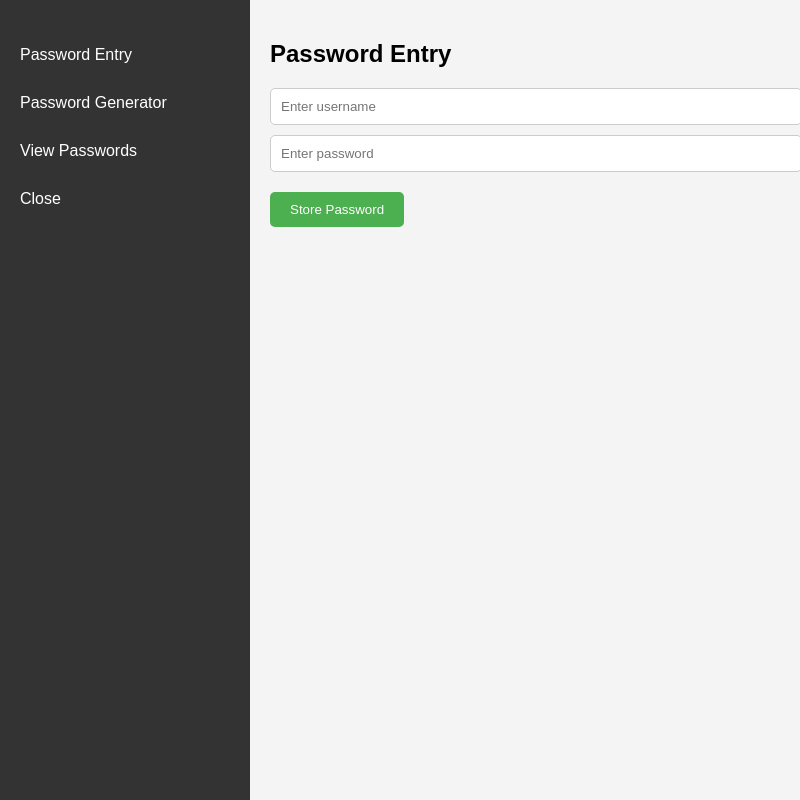
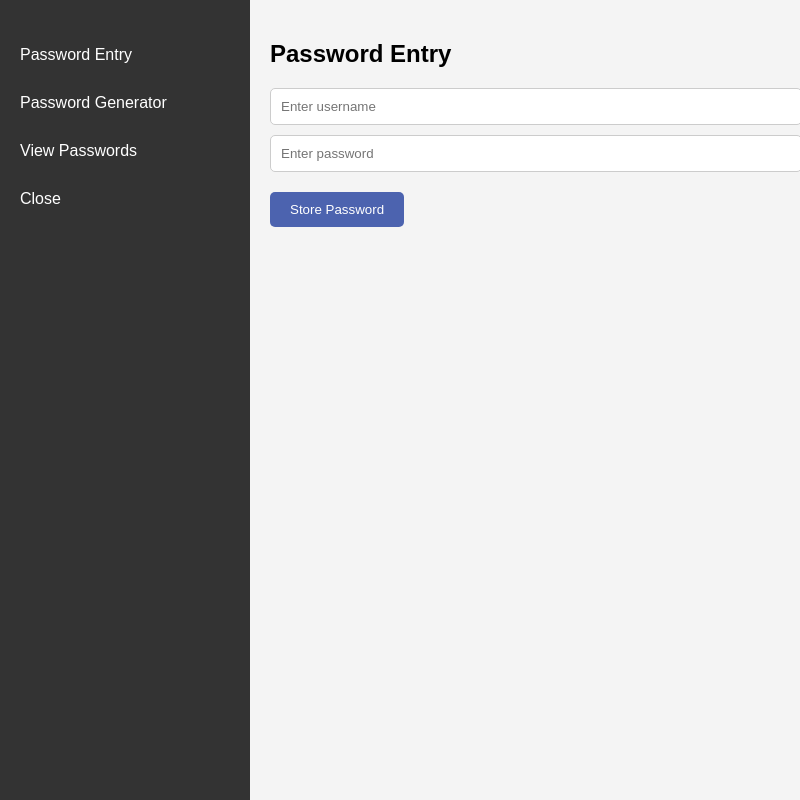
Before and after one commit to xytrux/passpocket, an Electron app: page index.html in a window 800 px wide. Drawn offline with Linux system fonts and the light colour scheme.

Commit message:
Update button background colors in index.html

```diff
--- a/index.html
+++ b/index.html
@@ -62,7 +62,7 @@
 
         button {
             padding: 10px 20px;
-            background-color: #4caf50;
+            background-color: #4c63af;
             color: #fff;
             border: none;
             cursor: pointer;
@@ -71,7 +71,7 @@
         }
 
         button:hover {
-            background-color: #45a049;
+            background-color: #455aa0;
         }
 
         input[type="text"] {
```
